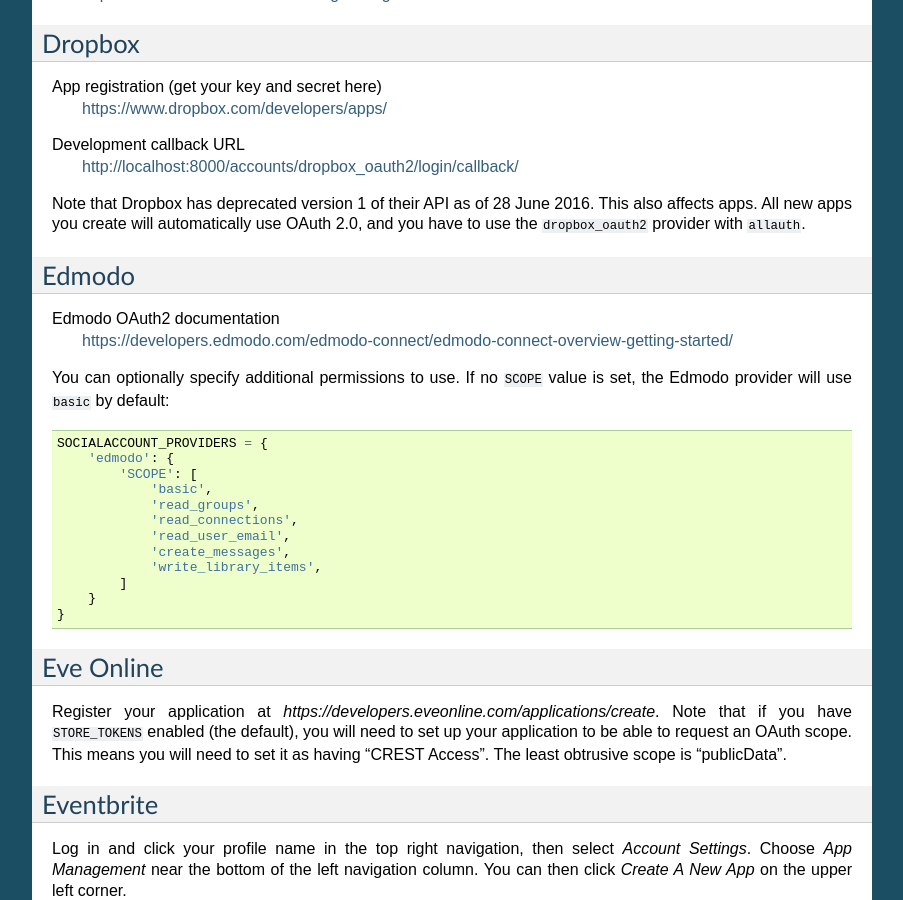
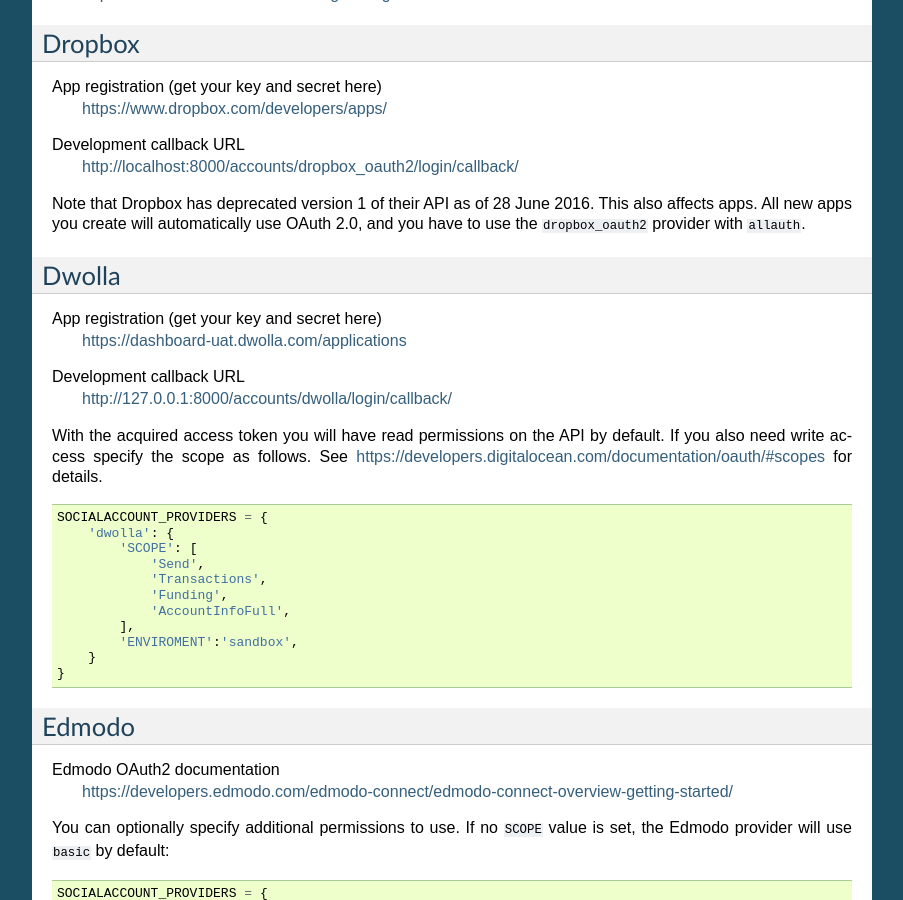
Before and after one commit to pennersr/django-allauth, a Sphinx documentation site: the page built from docs/providers.rst, in a window 1280 px wide and 900 px high, scrolled down 3888 px. Shown: the whole window, without its empty margins (198-1101 px from the left). Built offline with Sphinx 7.4.7, drawn with Linux system fonts in a browser that asks for light colours.

Commit message:
added dwolla install info

```diff
--- a/docs/installation.rst
+++ b/docs/installation.rst
@@ -64,6 +64,7 @@
         'allauth.socialaccount.providers.draugiem',
         'allauth.socialaccount.providers.dropbox',
         'allauth.socialaccount.providers.dropbox_oauth2',
+        'allauth.socialaccount.providers.dwolla',
         'allauth.socialaccount.providers.edmodo',
         'allauth.socialaccount.providers.eveonline',
         'allauth.socialaccount.providers.evernote',
--- a/docs/overview.rst
+++ b/docs/overview.rst
@@ -64,6 +64,8 @@
 - Doximity (OAuth2)
 
 - Dropbox (OAuth, OAuth2)
+
+- Dwolla (OAuth2)
 
 - Edmodo (OAuth2)
 
--- a/docs/providers.rst
+++ b/docs/providers.rst
@@ -236,6 +236,33 @@
 Note that Dropbox has deprecated version 1 of their API as of 28 June 2016.
 This also affects apps. All new apps you create will automatically use OAuth
 2.0, and you have to use the ``dropbox_oauth2`` provider with ``allauth``.
+
+Dwolla
+------------
+
+App registration (get your key and secret here)
+    https://dashboard-uat.dwolla.com/applications
+
+Development callback URL
+    http://127.0.0.1:8000/accounts/dwolla/login/callback/
+
+With the acquired access token you will have read permissions on the API by
+default.  If you also need write access specify the scope as follows.  See
+https://developers.digitalocean.com/documentation/oauth/#scopes for details.
+
+.. code-block:: python
+
+    SOCIALACCOUNT_PROVIDERS = {
+        'dwolla': {
+            'SCOPE': [
+                'Send',
+                'Transactions',
+                'Funding',
+                'AccountInfoFull',
+            ],
+            'ENVIROMENT':'sandbox',
+        }
+    }
 
 
 Edmodo
```
Also changed, not shown: 2 other files.
